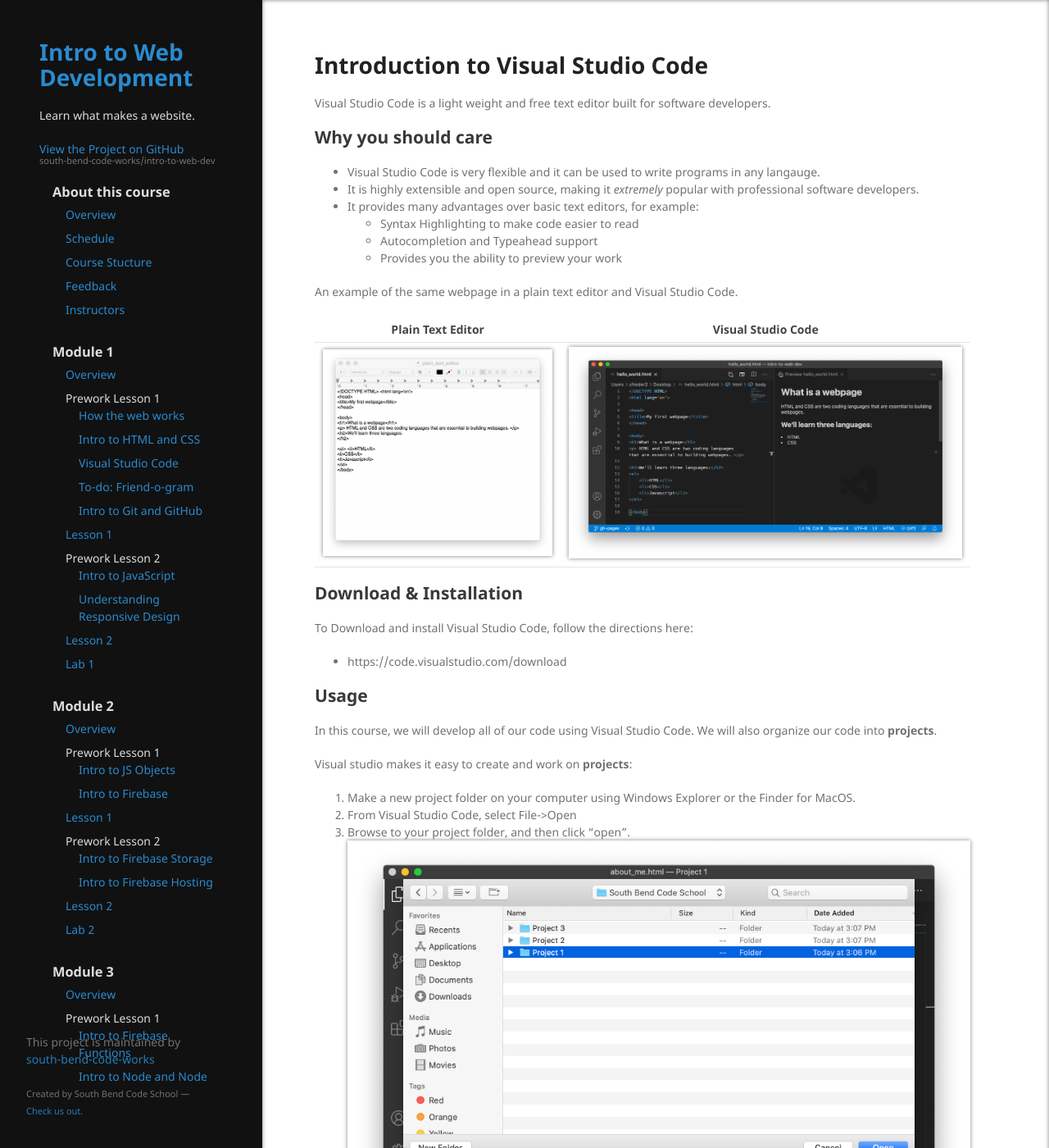
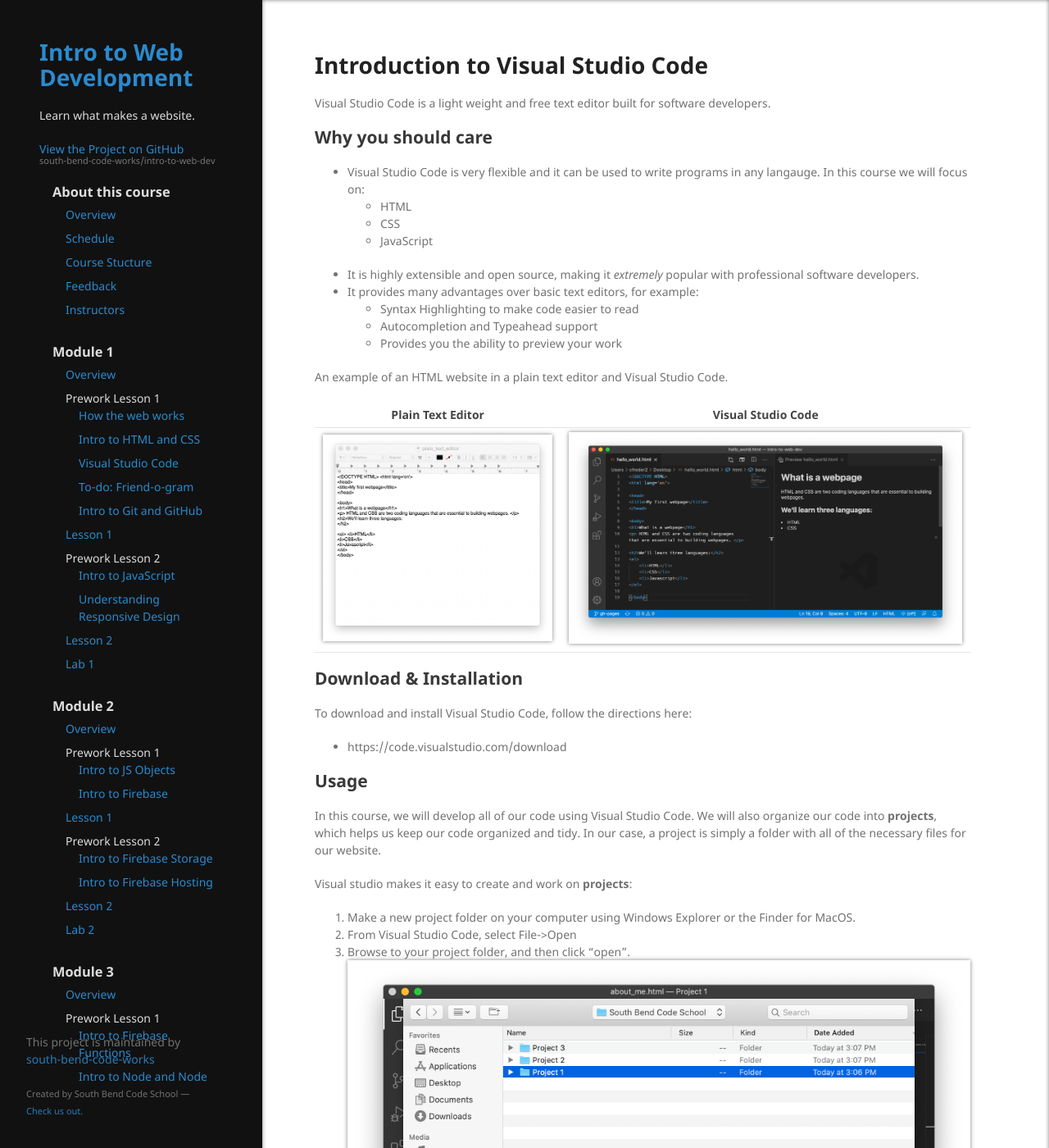
Before and after one commit to south-bend-code-works/intro-to-web-dev, a Jekyll site: the page built from lessons/module1/intro_to_vscode.md, in a window 1280 px wide and 1400 px high. Shown: the whole window at 82% size. Built offline with Jekyll 4.4.1, drawn with Linux system fonts in a browser that asks for light colours; our own code applies the rules of GitHub Pages for plain Markdown files.

Commit message:
Update intro_to_vscode.md

```diff
--- a/lessons/module1/intro_to_vscode.md
+++ b/lessons/module1/intro_to_vscode.md
@@ -7,26 +7,29 @@
 Visual Studio Code is a light weight and free text editor built for software developers.
 
 ## Why you should care
-- Visual Studio Code is very flexible and it can be used to write programs in any langauge.
+- Visual Studio Code is very flexible and it can be used to write programs in any langauge.  In this course we will focus on:
+  - HTML
+  - CSS
+  - JavaScript
 - It is highly extensible and open source, making it *extremely* popular with professional software developers.
 - It provides many advantages over basic text editors, for example:
   - Syntax Highlighting to make code easier to read
   - Autocompletion and Typeahead support
   - Provides you the ability to preview your work
 
-An example of the same webpage in a plain text editor and Visual Studio Code.
+An example of an HTML website in a plain text editor and Visual Studio Code.
 
 Plain Text Editor             |  Visual Studio Code
 :-------------------------:|:-------------------------:
 ![](/assets/img/module1/vscode_plain_text.png)  |  ![](/assets/img/module1/vscode_vscode.png)
 
 ## Download & Installation
-To Download and install Visual Studio Code, follow the directions here:
+To download and install Visual Studio Code, follow the directions here:
 - https://code.visualstudio.com/download
 
 ## Usage
 
-In this course, we will develop all of our code using Visual Studio Code.  We will also organize our code into **projects**.
+In this course, we will develop all of our code using Visual Studio Code.  We will also organize our code into **projects**, which helps us keep our code organized and tidy.  In our case, a project is simply a folder with all of the necessary files for our website.
 
 Visual studio makes it easy to create and work on **projects**:
 1. Make a new project folder on your computer using Windows Explorer or the Finder for MacOS.
```
